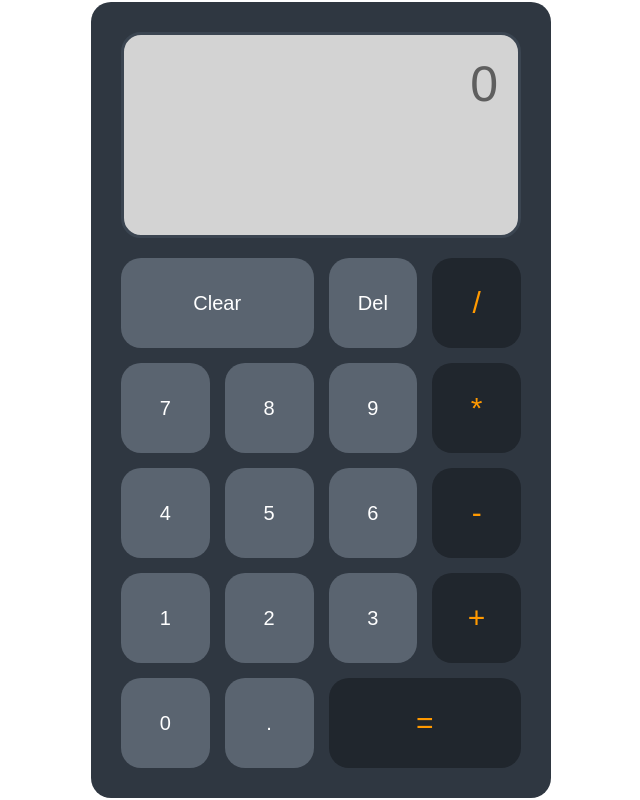
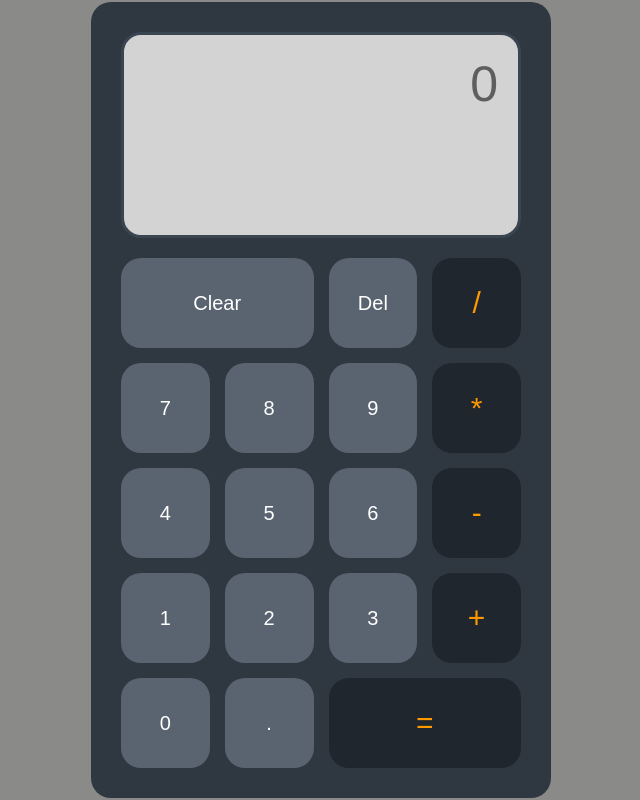
Before and after one commit to swellFella/Project-Calculator, a plain HTML site: page index.html in a window 1280 px wide. Shown: the whole page, without its empty margins (319-959 px from the left). Drawn offline with Linux system fonts and the light colour scheme.

Commit message:
Changed background color

```diff
--- a/styles.css
+++ b/styles.css
@@ -8,6 +8,7 @@ body{
     align-items: center;
     font-family:'Franklin Gothic Medium', 'Arial Narrow', Arial, sans-serif;
     color: white;
+    background-color: rgb(138, 138, 137);
 }
 button{
     /* padding: 30px; */
```
